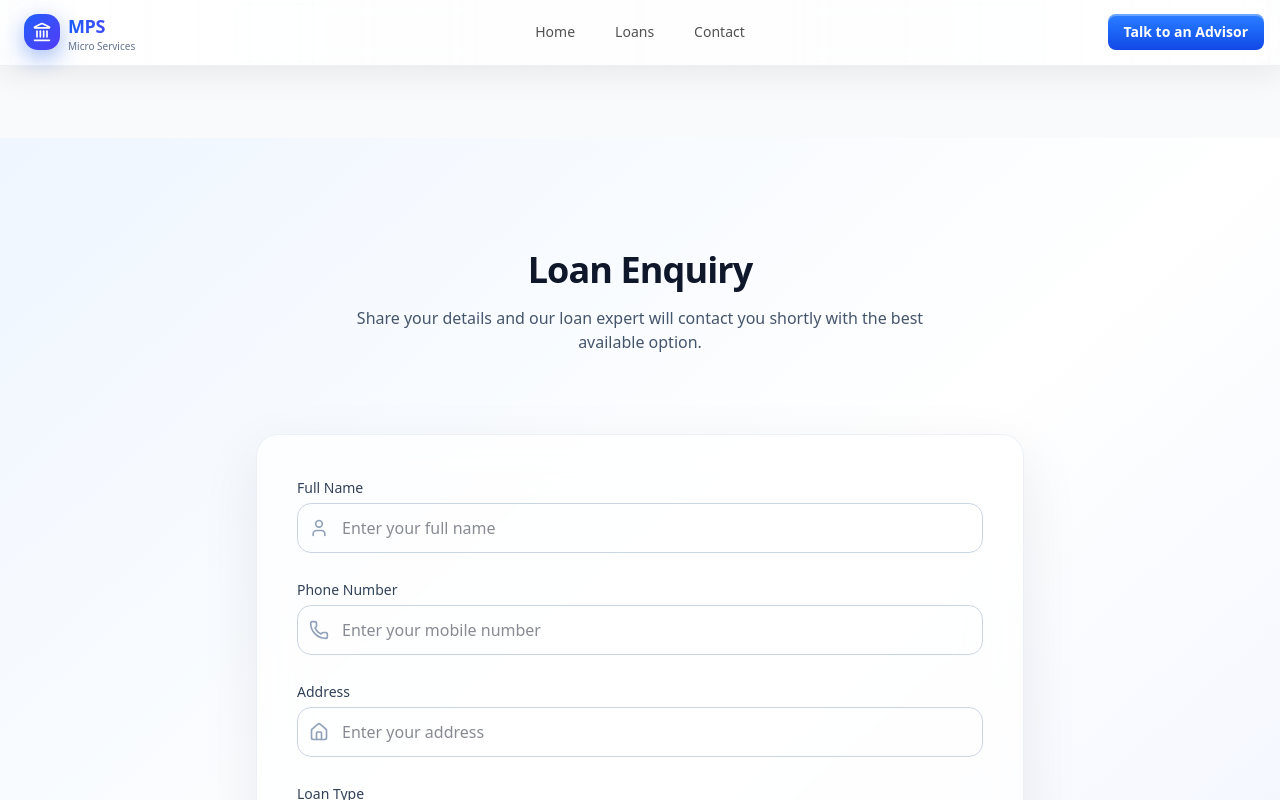
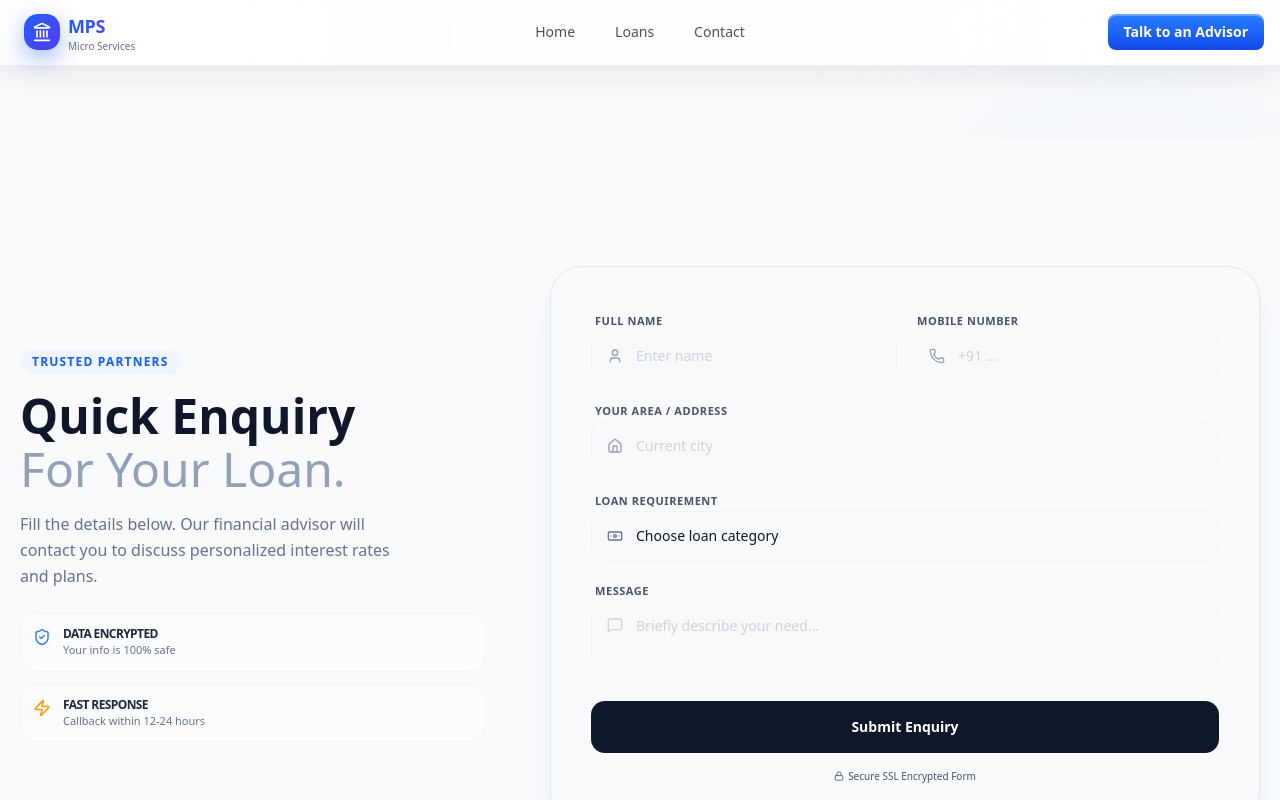
Before and after one commit to OmRana2004/Loan-App, a Next.js app: page /contact in a window 1280 px wide. Shown: the top 800 px of the page. Built offline with nearby package versions, Linux system fonts and the light colour scheme.

Commit message:
new contact form

```diff
--- a/app/contact/page.tsx
+++ b/app/contact/page.tsx
@@ -11,6 +11,9 @@ import {
   CheckCircle2,
   Loader2,
   Home,
+  ShieldCheck,
+  Zap,
+  Lock,
 } from "lucide-react";
 
 export default function ContactPage() {
@@ -20,11 +23,9 @@ export default function ContactPage() {
   async function handleSubmit(e: React.FormEvent<HTMLFormElement>) {
     e.preventDefault();
     if (loading || submitted) return;
-
     setLoading(true);
 
     const formData = new FormData(e.currentTarget);
-
     const payload = {
       name: formData.get("name"),
       phone: formData.get("phone"),
@@ -36,65 +37,81 @@ export default function ContactPage() {
     try {
       const res = await axios.post("/api/enquiry", payload);
       if (!res.data?.success) throw new Error("Failed");
-
       setSubmitted(true);
       e.currentTarget.reset();
     } catch {
-      // you can add toast later
+      // Add error handling here
     } finally {
       setLoading(false);
     }
   }
 
   return (
-    <section className="relative overflow-hidden py-28 px-4">
-      {/* Soft background */}
-      <div className="absolute inset-0 -z-10 bg-linear-to-br from-blue-50 via-white to-indigo-50" />
+    <div className="bg-[#f8fafc] min-h-screen selection:bg-blue-100">
+      <section className="relative max-w-7xl mx-auto px-5 pt-24 pb-16 md:pt-32">
 
-      {/* Header */}
+        {/* Soothing Background Accents */}
+        <div className="absolute top-0 right-0 -z-10 w-75 h-75 bg-blue-100/50 rounded-full blur-[100px]" />
+        <div className="absolute bottom-10 left-0 -z-10 w-62.5 h-62.5 bg-indigo-100/40 rounded-full blur-[80px]" />
+
+        <div className="grid lg:grid-cols-12 gap-8 items-center">
+
+          {/* LEFT: Text Content */}
+          <div className="lg:col-span-5 space-y-6">
             <motion.div
-        initial={{ opacity: 0, y: 16 }}
+              initial={{ opacity: 0, y: 10 }}
               animate={{ opacity: 1, y: 0 }}
               transition={{ duration: 0.5 }}
-        className="text-center mb-20"
             >
-        <h1 className="text-4xl font-bold tracking-tight text-slate-900">
-          Loan Enquiry
+              <span className="inline-block px-3 py-1 rounded-full bg-blue-50 text-blue-600 text-xs font-bold uppercase tracking-widest mb-4">
+                Trusted Partners
+              </span>
+              <h1 className="text-4xl md:text-5xl font-bold text-slate-900 leading-[1.1]">
+                Quick Enquiry <br />
+                <span className="text-slate-400 font-medium">For Your Loan.</span>
               </h1>
-        <p className="mt-4 text-slate-600 max-w-xl mx-auto">
-          Share your details and our loan expert will contact you shortly with
-          the best available option.
+              <p className="mt-4 text-slate-500 text-sm md:text-base leading-relaxed max-w-sm">
+                Fill the details below. Our financial advisor will contact you to discuss personalized interest rates and plans.
               </p>
             </motion.div>
 
-      {/* Card */}
+            {/* Compact Trust Badges */}
+            <div className="grid grid-cols-1 gap-3 pr-8">
+              {[
+                { icon: ShieldCheck, title: "Data Encrypted", desc: "Your info is 100% safe", color: "text-blue-500" },
+                { icon: Zap, title: "Fast Response", desc: "Callback within 12-24 hours", color: "text-amber-500" },
+              ].map((item, i) => (
+                <div key={i} className="flex items-start gap-3 p-3 rounded-2xl bg-white/50 border border-slate-100">
+                  <item.icon size={18} className={`${item.color} mt-0.5`} />
+                  <div>
+                    <h4 className="text-xs font-bold text-slate-800 uppercase tracking-tighter">{item.title}</h4>
+                    <p className="text-[11px] text-slate-500 font-medium">{item.desc}</p>
+                  </div>
+                </div>
+              ))}
+            </div>
+          </div>
+
+          {/* RIGHT: Form Card */}
           <motion.div
-        initial={{ opacity: 0, y: 30 }}
-        animate={{ opacity: 1, y: 0 }}
-        transition={{ duration: 0.5, ease: "easeOut" }}
-        className="
-          max-w-3xl mx-auto
-          rounded-3xl
-          border border-slate-200/60
-          bg-white/70 backdrop-blur-xl
-          shadow-[0_20px_60px_rgba(15,23,42,0.08)]
-          p-10
-        "
+            initial={{ opacity: 0, scale: 0.98 }}
+            animate={{ opacity: 1, scale: 1 }}
+            className="lg:col-span-7 bg-gray-50 rounded-[2rem] p-6 md:p-10 border border-slate-200 shadow-xl shadow-slate-200/50"
           >
             <AnimatePresence mode="wait">
               {submitted ? (
                 <motion.div
                   key="success"
-              initial={{ opacity: 0, scale: 0.95 }}
-              animate={{ opacity: 1, scale: 1 }}
-              className="text-center py-16"
+                  initial={{ opacity: 10, y: 10 }}
+                  animate={{ opacity: 1, y: 0 }}
+                  className="text-center py-10"
                 >
-              <CheckCircle2 className="mx-auto h-14 w-14 text-green-500 mb-4" />
-              <h2 className="text-2xl font-semibold text-slate-900 mb-2">
-                Enquiry Submitted
-              </h2>
-              <p className="text-slate-600">
-                Thank you for reaching out. Our team will contact you shortly.
+                  <div className="w-16 h-16 bg-blue-50 rounded-full flex items-center justify-center mx-auto mb-4">
+                    <CheckCircle2 className="h-8 w-8 text-blue-600" />
+                  </div>
+                  <h2 className="text-2xl font-bold text-slate-900 mb-2">Message Sent</h2>
+                  <p className="text-slate-500 text-sm max-w-60 mx-auto">
+                    We've received your request. Expect a call from our expert soon.
                   </p>
                 </motion.div>
               ) : (
@@ -103,99 +120,64 @@ export default function ContactPage() {
                   onSubmit={handleSubmit}
                   initial={{ opacity: 0 }}
                   animate={{ opacity: 1 }}
-              className="grid gap-6"
+                  className="grid gap-4"
                 >
-              <Input
-                label="Full Name"
-                name="name"
-                icon={User}
-                placeholder="Enter your full name"
-              />
+                  <div className="grid md:grid-cols-2 gap-4">
+                    <Input label="Full Name" name="name" icon={User} placeholder="Enter name" />
+                    <Input label="Mobile Number" name="phone" type="tel" icon={Phone} placeholder="+91 ..." />
+                  </div>
 
-              <Input
-                label="Phone Number"
-                name="phone"
-                type="tel"
-                icon={Phone}
-                placeholder="Enter your mobile number"
-              />
-
-               <Input
-                label="Address"
-                name="address"
-                icon={Home}
-                placeholder="Enter your address"
-              />
+                  <Input label="Your Area / Address" name="address" icon={Home} placeholder="Current city" />
 
                   <Select
-                label="Loan Type"
+                    label="Loan Requirement"
                     name="loanType"
                     icon={Banknote}
-                options={[
-                  "Personal Loan",
-                  "Education Loan",
-                  "Business Loan",
-                ]}
+                    options={["Personal Loan", "Education Loan", "Business Loan"]}
                   />
 
                   <Textarea
-                label="Message (Optional)"
+                    label="Message"
                     name="message"
                     icon={MessageSquare}
-                placeholder="Any specific requirement..."
+                    placeholder="Briefly describe your need..."
                   />
 
-              <motion.button
-                whileHover={{ scale: 1.02 }}
-                whileTap={{ scale: 0.97 }}
+                  <button
                     disabled={loading}
-                className="
-                  mt-4
-                  flex items-center justify-center gap-2
-                  rounded-xl
-                  bg-linear-to-r from-blue-600 to-indigo-600
-                  py-4
-                  font-semibold text-white
-                  shadow-lg
-                  hover:shadow-xl
-                  transition
-                  disabled:opacity-60
-                "
+                    className="w-full mt-2 py-4 bg-slate-900 text-white rounded-xl font-bold text-sm flex items-center justify-center gap-2 hover:bg-blue-600 transition-all active:scale-[0.98] disabled:opacity-50"
                   >
                     {loading ? (
-                  <>
                       <Loader2 className="h-5 w-5 animate-spin" />
-                    Submitting...
-                  </>
                     ) : (
                       "Submit Enquiry"
                     )}
-              </motion.button>
+                  </button>
+                  <p className="text-center text-[10px] text-slate-600 font-medium flex items-center justify-center gap-1">
+                    <Lock size={10} /> Secure SSL Encrypted Form
+                  </p>
                 </motion.form>
               )}
             </AnimatePresence>
           </motion.div>
+        </div>
       </section>
+    </div>
   );
 }
 
-/* ---------------- Reusable Inputs ---------------- */
+/* ---------------- SOOTHING INPUT COMPONENTS ---------------- */
 
 function Input({ label, icon: Icon, ...props }: any) {
   return (
-    <div>
-      <label className="text-sm font-medium text-slate-700">{label}</label>
-      <div className="relative mt-1">
-        <Icon className="absolute left-3 top-1/2 h-5 w-5 -translate-y-1/2 text-slate-400" />
+    <div className="space-y-1.5">
+      <label className="text-[11px] font-bold text-slate-600 uppercase tracking-wider ml-1">{label}</label>
+      <div className="relative">
+        <Icon className="absolute left-4 top-1/2 -translate-y-1/2 h-4 w-4 text-slate-400 pointer-events-none" />
         <input
           {...props}
           required
-          className="
-            w-full rounded-xl border border-slate-300
-            py-3 pl-11 pr-4
-            focus:border-blue-500 focus:ring-2 focus:ring-blue-500
-            outline-none
-          "
+          className="w-full text-sm rounded-xl border border-slate-100 bg-slate-50/50 py-3.5 pl-11 pr-4 focus:bg-white focus:border-blue-200 outline-none transition-all placeholder:text-slate-300"
         />
       </div>
     </div>
@@ -204,24 +186,17 @@ function Input({ label, icon: Icon, ...props }: any) {
 
 function Select({ label, icon: Icon, options, ...props }: any) {
   return (
-    <div>
-      <label className="text-sm font-medium text-slate-700">{label}</label>
-      <div className="relative mt-1">
-        <Icon className="absolute left-3 top-1/2 h-5 w-5 -translate-y-1/2 text-slate-400" />
+    <div className="space-y-1.5">
+      <label className="text-[11px] font-bold text-slate-600 uppercase tracking-wider ml-1">{label}</label>
+      <div className="relative">
+        <Icon className="absolute left-4 top-1/2 -translate-y-1/2 h-4 w-4 text-slate-500 pointer-events-none" />
         <select
           {...props}
           required
-          className="
-            w-full rounded-xl border border-slate-300
-            py-3 pl-11 pr-4
-            focus:border-blue-500 focus:ring-2 focus:ring-blue-500
-            outline-none
-          "
+          className="w-full text-sm appearance-none rounded-xl border border-slate-100 bg-slate-50/50 py-3.5 pl-11 pr-4 focus:bg-white focus:border-blue-200 outline-none transition-all text-slate-900"
         >
-          <option value="">Select loan type</option>
-          {options.map((o: string) => (
-            <option key={o}>{o}</option>
-          ))}
+          <option value="">Choose loan category</option>
+          {options.map((o: string) => <option key={o}>{o}</option>)}
         </select>
       </div>
     </div>
@@ -230,19 +205,14 @@ function Select({ label, icon: Icon, options, ...props }: any) {
 
 function Textarea({ label, icon: Icon, ...props }: any) {
   return (
-    <div>
-      <label className="text-sm font-medium text-slate-700">{label}</label>
-      <div className="relative mt-1">
-        <Icon className="absolute left-3 top-4 h-5 w-5 text-slate-400" />
+    <div className="space-y-1.5">
+      <label className="text-[11px] font-bold text-slate-600 uppercase tracking-wider ml-1">{label}</label>
+      <div className="relative">
+        <Icon className="absolute left-4 top-4 h-4 w-4 text-slate-300 pointer-events-none" />
         <textarea
           {...props}
-          rows={4}
-          className="
-            w-full rounded-xl border border-slate-300
-            py-3 pl-11 pr-4
-            focus:border-blue-500 focus:ring-2 focus:ring-blue-500
-            outline-none
-          "
+          rows={2}
+          className="w-full text-sm rounded-xl border border-slate-100 bg-slate-50/50 py-3.5 pl-11 pr-4 focus:bg-white focus:border-blue-200 outline-none transition-all placeholder:text-slate-300 resize-none"
         />
       </div>
     </div>
```
Lines whose indentation alone changed are shown as unchanged.
